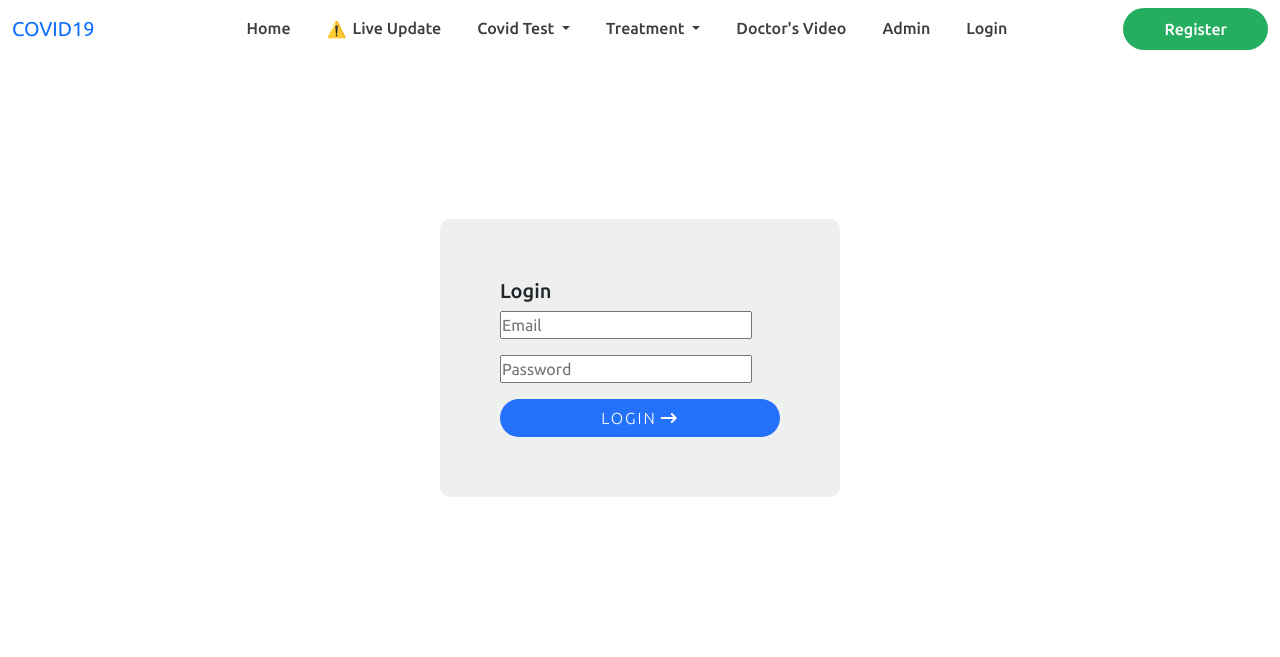
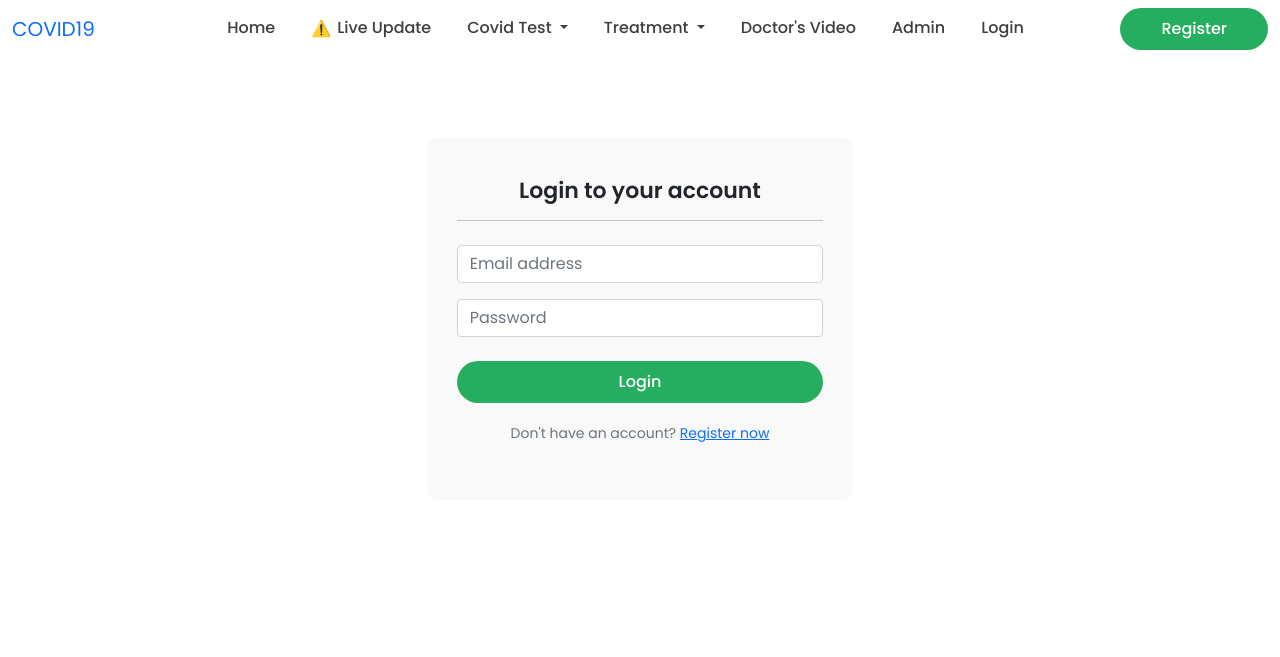
Before and after one commit to Habidhossen/COVID19-KeepSafe-Yourself, a PHP site: page /login.php in a window 1280 px wide. Shown: the top 657 px of the page. Run offline with PHP 8.4, Linux system fonts and the light colour scheme; some libraries are stand-ins or nearby versions.

Commit message:
login page added

```diff
--- a/css/style.css
+++ b/css/style.css
@@ -18,7 +18,7 @@ Reset all default margin & padding
     Common Styles or Utilities
 ------------------------------- */
 body {
-  font-family: "Ubuntu", sans-serif;
+  font-family: "Poppins", sans-serif;
 }
 /* -------------------------------
               Navbar
@@ -78,17 +78,21 @@ body {
 /* -------------------------------
         Admin Login Page
 ------------------------------- */
-.admin-login-div {
-  height: 600px;
-  display: flex;
-  justify-content: center;
-  align-items: center;
+.login-bg {
+  margin-top: 80px;
+  padding: 40px 30px;
+  background-color: #f9f9f9;
+  border-radius: 10px;
 }
-.admin-login-bg {
-  width: 400px;
-  padding: 60px;
-  background-color: #eeefef;
-  border-radius: 10px;
+.login-title {
+  font-size: 22px;
+  font-weight: 600;
+  text-align: center;
+}
+.form-text {
+  font-size: 14px;
+  text-align: center;
+  margin-top: 20px;
 }
 .login-btn {
   text-transform: uppercase;
--- a/login.php
+++ b/login.php
@@ -7,12 +7,12 @@
     <meta name="viewport" content="width=device-width, initial-scale=1.0" />
     <!-- Title -->
     <title>COVID19 - KeepSafe Yourself</title>
+    <!-- Google font -->
+    <link rel="preconnect" href="https://fonts.googleapis.com">
+    <link rel="preconnect" href="https://fonts.gstatic.com" crossorigin>
+    <link href="https://fonts.googleapis.com/css2?family=Poppins:wght@300;400;500;600;700&display=swap" rel="stylesheet">
     <!-- Font Awesome -->
     <script src="https://kit.fontawesome.com/955a413869.js" crossorigin="anonymous"></script>
-    <!-- Google Font -->
-    <link rel="preconnect" href="https://fonts.googleapis.com" />
-    <link rel="preconnect" href="https://fonts.gstatic.com" crossorigin />
-    <link href="https://fonts.googleapis.com/css2?family=Ubuntu:wght@300;400;500;700&display=swap" rel="stylesheet" />
     <!-- Bootstrap CSS -->
     <link href="https://cdn.jsdelivr.net/npm/bootstrap@5.1.3/dist/css/bootstrap.min.css" rel="stylesheet" integrity="sha384-1BmE4kWBq78iYhFldvKuhfTAU6auU8tT94WrHftjDbrCEXSU1oBoqyl2QvZ6jIW3" crossorigin="anonymous" />
     <!-- My CSS -->
@@ -83,24 +83,21 @@
     <!----------------------------------
             Main start here...
     ---------------------------------->
-    <main>
-        <!-- Admin Login Page -->
-        <section>
-            <div class="admin-login-div">
-                <div class="admin-login-bg">
-                    <h5>Login </h5>
 
-                    <p><input type="text" placeholder="Email" /></p>
-                    <p><input type="text" placeholder="Password" /></p>
-                    <button class="login-btn w-100" type="submit">
-                        Login<span class="ms-1"><i class="fa-solid fa-arrow-right-long"></i></span>
-                    </button>
-                </div>
-            </div>
-        </section>
+    <!-- Login Page -->
+    <section>
+        <div class="col-4 mx-auto login-bg">
+            <h1 class="login-title">Login to your account</h1>
+            <hr>
+            <form action="">
+                <input type="email" name="email" placeholder="Email address" required class="form-control form-control mb-3 mt-4" />
+                <input type="password" name="password" placeholder="Password" required class="form-control form-control mb-4" />
+                <button type="submit" class="btn register-btn w-100">Login</button>
+                <p class="form-text">Don't have an account? <a href="signup.php">Register now</a></p>
+            </form>
+        </div>
+    </section>
 
-        <!-- Admin Login Page -->
-    </main>
 
     <!----------------------------------
             Footer start here...
```
Also changed, not shown: feedback.php (+19 -65 lines), index.php (+4 -4 lines), signup.php (+4 -4 lines).
